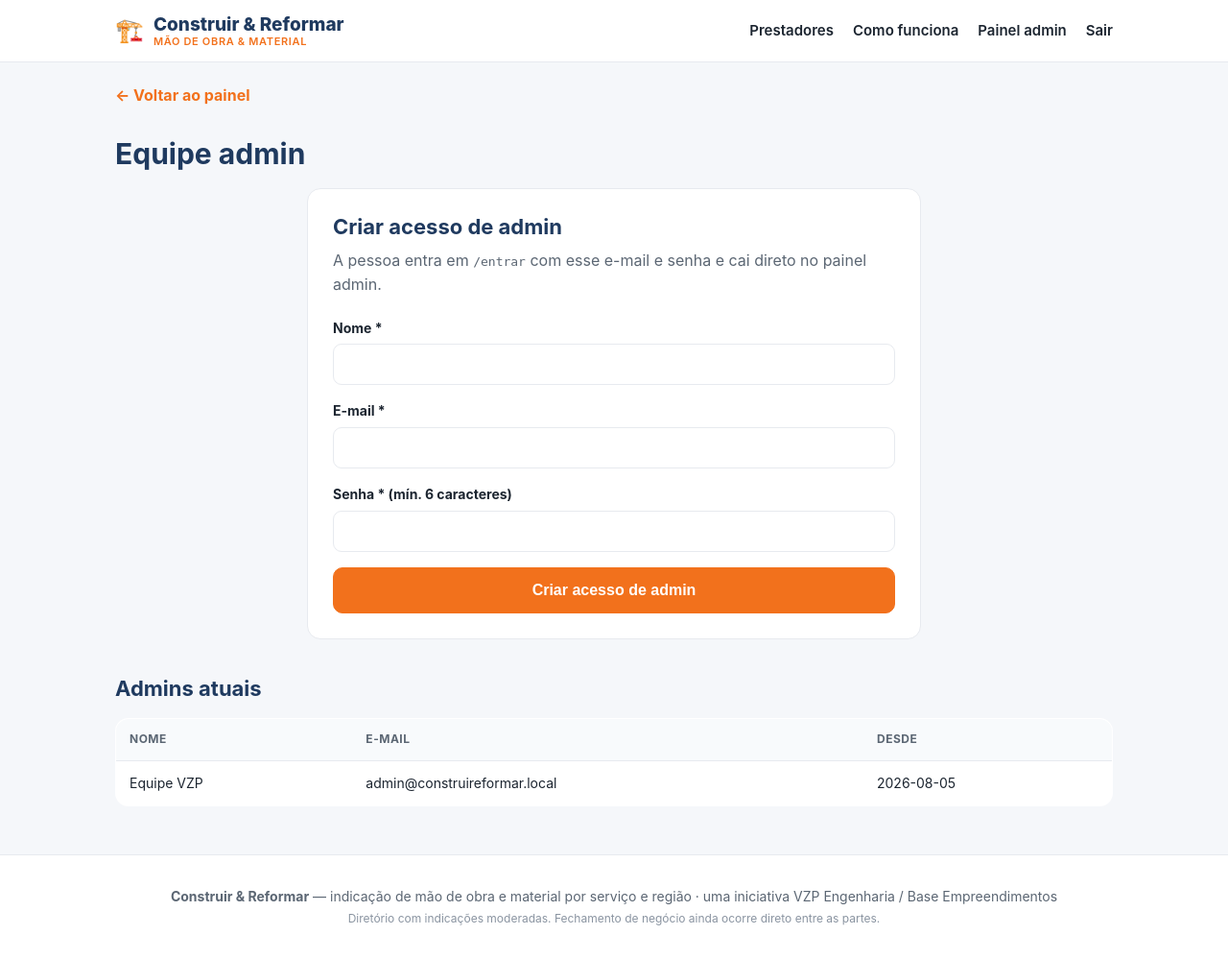
After one commit to vitorzanchetpereira/vzp-construir-reformar-app-web, a Flask app: page /admin/convidar in a window 1280 px wide. The commit adds this page. Shown: the whole page at 96% size. Run offline with Flask 3, Linux system fonts and the light colour scheme; the visitor is signed in with stand-in values (Sample User, id 1); data comes from the database, SQL or seed files in the repository; some libraries are stand-ins or nearby versions.

Commit message:
Adiciona tela para admin convidar outro admin
Permite criar novas contas admin direto do painel (/admin/convidar),
sem precisar de acesso ao banco de produção — necessário porque hoje
só existe uma conta admin fixa (via ADMIN_EMAIL/ADMIN_SENHA).

Co-Authored-By: Claude Sonnet 5 <noreply@anthropic.com>

```diff
--- a/app.py
+++ b/app.py
@@ -440,6 +440,33 @@ def admin_avaliacao(aid, acao):
     return redirect(url_for("admin_painel"))
 
 
+@app.route("/admin/convidar", methods=["GET", "POST"])
+@admin_required
+def admin_convidar():
+    if request.method == "POST":
+        f = request.form
+        nome = f.get("nome", "").strip()
+        email = f.get("email", "").strip().lower()
+        senha = f.get("senha", "")
+        if not (nome and email and senha):
+            flash("Preencha nome, e-mail e senha.", "erro")
+            return redirect(url_for("admin_convidar"))
+        if len(senha) < 6:
+            flash("A senha precisa ter ao menos 6 caracteres.", "erro")
+            return redirect(url_for("admin_convidar"))
+        if db.query("SELECT 1 FROM usuarios WHERE email = ?", (email,), one=True):
+            flash("Já existe uma conta com esse e-mail.", "erro")
+            return redirect(url_for("admin_convidar"))
+        db.execute(
+            "INSERT INTO usuarios (nome, email, senha_hash, papel) VALUES (?,?,?, 'admin')",
+            (nome, email, generate_password_hash(senha)),
+        )
+        flash(f"Admin {nome} criado — já pode entrar em /entrar com esse e-mail.", "ok")
+        return redirect(url_for("admin_convidar"))
+    admins = db.query("SELECT nome, email, criado_em FROM usuarios WHERE papel = 'admin' ORDER BY criado_em")
+    return render_template("admin_convidar.html", admins=admins)
+
+
 @app.route("/admin/prestador/<int:pid>/verificar", methods=["POST"])
 @admin_required
 def admin_verificar(pid):
--- a/templates/admin.html
+++ b/templates/admin.html
@@ -3,7 +3,10 @@
 {% block titulo %}Painel admin{% endblock %}
 {% block conteudo %}
 
-<h1 class="pagina-titulo">Painel administrativo <span class="tag-admin">VZP</span></h1>
+<div class="secao-head">
+  <h1 class="pagina-titulo">Painel administrativo <span class="tag-admin">VZP</span></h1>
+  <a class="btn" href="{{ url_for('admin_convidar') }}">Equipe admin</a>
+</div>
 
 <section>
   <h2 class="secao-titulo">Fila de moderação
--- /dev/null
+++ b/templates/admin_convidar.html
@@ -0,0 +1,46 @@
+{% extends "base.html" %}
+{% block titulo %}Convidar admin{% endblock %}
+{% block conteudo %}
+
+<a class="voltar" href="{{ url_for('admin_painel') }}">← Voltar ao painel</a>
+
+<h1 class="pagina-titulo">Equipe admin</h1>
+
+<section class="form-box estreito">
+  <h2 class="secao-titulo" style="margin-top:0">Criar acesso de admin</h2>
+  <p class="sub">A pessoa entra em <code>/entrar</code> com esse e-mail e senha e cai direto no painel admin.</p>
+  <form action="{{ url_for('admin_convidar') }}" method="post" class="form">
+    <input type="hidden" name="_csrf" value="{{ csrf_token }}">
+    <div class="campo">
+      <label for="nome">Nome *</label>
+      <input type="text" id="nome" name="nome" required>
+    </div>
+    <div class="campo">
+      <label for="email">E-mail *</label>
+      <input type="email" id="email" name="email" required>
+    </div>
+    <div class="campo">
+      <label for="senha">Senha * (mín. 6 caracteres)</label>
+      <input type="password" id="senha" name="senha" required>
+    </div>
+    <button class="btn btn-primary btn-lg" type="submit">Criar acesso de admin</button>
+  </form>
+</section>
+
+<section>
+  <h2 class="secao-titulo">Admins atuais</h2>
+  <table class="tabela">
+    <thead><tr><th>Nome</th><th>E-mail</th><th>Desde</th></tr></thead>
+    <tbody>
+      {% for a in admins %}
+        <tr>
+          <td>{{ a['nome'] or '—' }}</td>
+          <td>{{ a['email'] }}</td>
+          <td>{{ a['criado_em']|data }}</td>
+        </tr>
+      {% endfor %}
+    </tbody>
+  </table>
+</section>
+
+{% endblock %}
```
